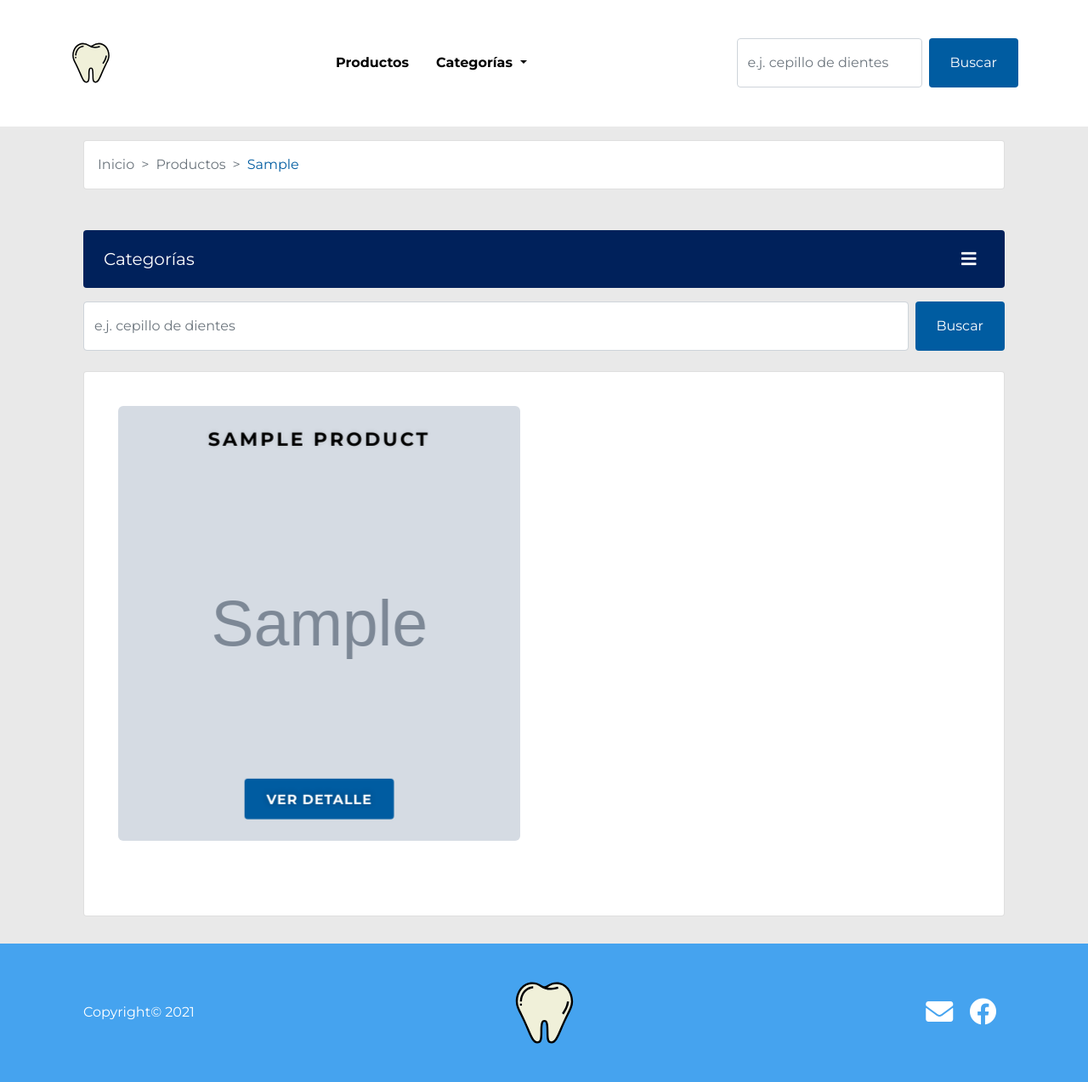
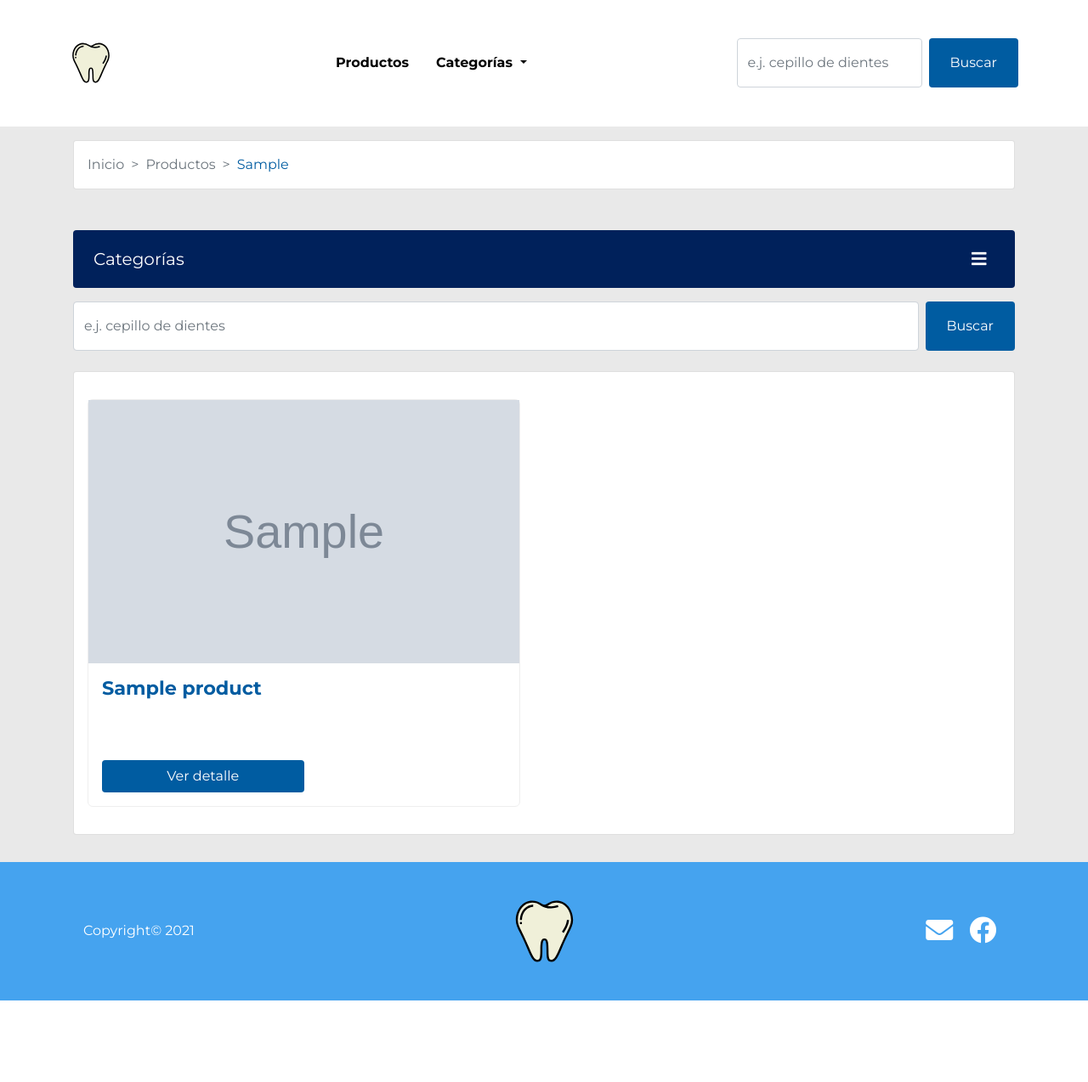
Before and after one commit to IsraGlezP/pdem, a Django app: template pdem/templates/home/products.html in a window 1280 px wide. Shown: the whole page at 85% size. After the commit the page ends 1178 px from the top, so only its background shows below. Run offline with Django 3.2, Linux system fonts and the light colour scheme; the template is opened without the code that fills it: most values are stand-ins (such as "Sample title", 1, 10 or a date in 2020); grey boxes marked "Sample" are stand-in pictures; some libraries are stand-ins or nearby versions.

Commit message:
Changed models for product app, changed layout of flipping card

```diff
--- a/pdem/applications/home/views.py
+++ b/pdem/applications/home/views.py
@@ -19,7 +19,7 @@ class Home(ListView):
 class Products(ListView):
     context_object_name = 'products_list'
     model = Product
-    paginate_by = 10
+    paginate_by = 12
     template_name = 'home/products.html'
 
     def get_context_data(self, **kwargs):
--- a/pdem/applications/product/admin.py
+++ b/pdem/applications/product/admin.py
@@ -1,6 +1,6 @@
 from django.contrib import admin
 
-from .models import Product, Unit_Measurement, Variant
+from .models import Product, Variant
 
 class VariantInline(admin.TabularInline):
     model = Variant
@@ -21,7 +21,7 @@ class ProductAdmin(admin.ModelAdmin):
 
 
 class VariantAdmin(admin.ModelAdmin):
-    list_display = ('id', 'product', 'value', 'unit_measurement')
+    list_display = ('id', 'product', 'value')
     list_display_links = ('id', 'product')
     list_filter = ('product',)
     search_fields = ('product',)
@@ -29,5 +29,4 @@ class VariantAdmin(admin.ModelAdmin):
 
 
 admin.site.register(Product, ProductAdmin)
-admin.site.register(Unit_Measurement)
 admin.site.register(Variant, VariantAdmin)
--- a/pdem/static/css/home.css
+++ b/pdem/static/css/home.css
@@ -73,7 +73,7 @@
 }
 
 /* Buttons effect */
-.button {
+/* .button {
   position: relative;
   z-index: 1;
 }
@@ -102,7 +102,7 @@
 .details-button:hover::after {
   transform: scaleX(1);
   transform-origin: left;
-}
+} */
 
 /* Categories carousel */
 .category-title {
--- a/pdem/static/css/main.css
+++ b/pdem/static/css/main.css
@@ -121,6 +121,38 @@ ul {
     list-style: none;
 }
 
+/* Buttons effect */
+.button {
+    position: relative;
+    z-index: 1;
+  }
+
+.button::after {
+    content: '';
+    position: absolute;
+    top: 0;
+    left: 0;
+    width: 100%;
+    height: 100%;
+    background: var(--clr-accent);
+    z-index: -1;
+    transition: transform 250ms ease-in;
+}
+
+.details-button {
+    background-color: var(--clr-secondary);
+}
+
+.details-button::after {
+    transform: scalex(0);
+    transform-origin: right;
+}
+
+.details-button:hover::after {
+    transform: scaleX(1);
+    transform-origin: left;
+}
+
 /* Footer */
 footer {
     padding: 3rem 2rem;
@@ -140,7 +172,7 @@ footer img {
 }
 
 ::-webkit-scrollbar {
-    width: 10px;
+    width: 5px;
 }
 
 ::-webkit-scrollbar-track {
--- a/pdem/static/css/products.css
+++ b/pdem/static/css/products.css
@@ -44,11 +44,9 @@
 
 .flipping-card {
     width: 100%;
-    height: 32rem;
+    min-height: 30rem;
     margin: 1em;
     perspective: 1500px;
-    /* border: 1px solid var(--clr-secondary);
-    border-radius: 6px; */
 }
 
 .flipping-card .content {
@@ -67,6 +65,11 @@
     transform: rotateY(180deg);
 }
 
+.front {
+    background-color: #fff;
+    border: 1px solid #eee;
+}
+
 .front,
 .back {
     position: absolute;
@@ -83,17 +86,17 @@
 .back .inner {
     height: 100%;
     display: grid;
-    padding: 1.5rem;
+    padding: 1.2rem;
     transform: translateZ(80px) scale(0.94);
 }
 
-.front {
+/* .front {
     background-size: cover;
     background-repeat: no-repeat;
     background-position: bottom center;
-}
+} */
 
-.front:after {
+/* .front:after {
     content: "";
     position: absolute;
     top: 0;
@@ -103,38 +106,40 @@
     display: block;
     border-radius: 6px;
     backface-visibility: hidden;
-    /* background: linear-gradient(40deg, rgba(67, 138, 243, 0.2), rgba(78, 129, 240, 0.2)); */
-}
+    background: linear-gradient(40deg, rgba(67, 138, 243, 0.2), rgba(78, 129, 240, 0.2));
+} */
 
-.front .inner {
+/* .front .inner {
     grid-template-rows: 5fr 1fr 1fr 2fr 1fr;
     justify-items: center;
-}
+} */
 
-.front h2 {
+/* .front h2 {
     grid-row: 1;
     margin-bottom: 0.3em;
     text-transform: uppercase;
     letter-spacing: 3px;
     color: #000;
     text-shadow: 0 0 6px rgba(0, 0, 0, 0.1);
-}
+} */
 
 .back {
     transform: rotateY(180deg);
     background-color: #fff;
     border: 2px solid #f0f0f0;
+    /* opacity: 0; */
 }
 
 .back .inner {
-    grid-template-rows: 1fr 2fr 1fr 2fr 14fr 1fr 1fr;
+    /* grid-template-rows: 1fr 2fr 1fr 2fr 14fr 1fr 1fr; */
+    grid-template-rows: 1fr 2fr 14fr 1fr 1fr;
     grid-template-columns: repeat(4, auto);
     grid-column-gap: 0.8em;
     justify-items: center;
 }
 
 .back .description {
-    grid-row: 5;
+    grid-row: 3;
     grid-column: 1/-1;
     border-radius: 5px;
     line-height: 1.5;
@@ -191,7 +196,7 @@
 
 .button-flipping-card:hover {
     background-color: var(--clr-accent);
-    box-shadow: 0 0 50px rgba(0, 0, 0, 0.5);
+    /* box-shadow: 0 0 50px rgba(0, 0, 0, 0.5); */
     text-shadow: none;
     color: #fff;
 }
@@ -208,3 +213,23 @@
     color: #fff;
     box-shadow: none;
 }
+
+.img-container {
+    height: 65%;
+}
+
+.title-container {
+    height: 35%;
+}
+
+@media screen and (min-width: 992px) {
+    .flipping-card {
+        height: 28rem;
+    }
+}
+
+@media screen and (min-width: 1200px) {
+    .flipping-card {
+        height: 25rem;
+    }
+}
--- a/pdem/templates/home/products.html
+++ b/pdem/templates/home/products.html
@@ -13,7 +13,7 @@
 {% block content %}
 <main class="secondary-background">
     <!-- Breadcrumb -->
-    <div class="container">
+    <div class="container p-0">
         <div class="row p-3">
             <div class="col">
                 <div class="card">
@@ -35,7 +35,7 @@
     <!-- Ends breadcrumb -->
 
     <!-- Filter panel and products -->
-    <div class="container py-3">
+    <div class="container py-3 px-0">
         <div class="row p-3 align-items-center">
             <div class="col-12">
                 <nav class="navbar filter-navbar">
@@ -66,20 +66,25 @@
             </div>
             <div class="col-12 mt-4">
                 <div class="card products-card">
-                    <div class="row p-3 p-lg-4">
+                    <div class="row">
                         {% if products_list %}
                             {% for product in products_list %}
-                            <div class="col-12 col-lg-6 mb-5">
+                            <div class="col-12 col-md-6 col-xxl-4 my-3">
                                 <div class="wrapper">
                                     <div class="flipping-card">
                                         <input type="checkbox" id="card{{ forloop.counter0 }}" class="more" aria-hidden="true">
                                         <div class="content">
-                                            <div class="front" style="background-image: url('{{ product.photo_main.url }}')">
-                                                <div class="inner">
-                                                    <h2 class="fw-bold">{{ product.name }}</h2>
-                                                    <label for="card{{ forloop.counter0 }}" class="button-flipping-card" aria-hidden="true">
-                                                        Ver detalle
-                                                    </label>
+                                            <div class="front">
+                                                <div class="row h-100 w-100 m-0">
+                                                    <div class="col-12 p-0 w-100 img-container">
+                                                            <img src="{{ product.photo_main.url }}" class="w-100 h-100" alt="">
+                                                    </div>
+                                                    <div class="col-12 p-3 title-container d-flex flex-column justify-content-between">
+                                                        <h2 class="fw-bold main-title">{{ product.name }}</h2>
+                                                        <label for="card{{ forloop.counter0 }}" aria-hidden="true" class="btn text-white button details-button w-50 w-lg-100">
+                                                            Ver detalle
+                                                        </label>
+                                                    </div>
                                                 </div>
                                             </div>
                                             <div class="back">
@@ -89,7 +94,7 @@
                                                         <ul>
                                                             {% for variant in variants_list %}
                                                                 {% if variant.product.id == product.id %}
-                                                                <li>{{ variant.value }} {{ variant.unit_measurement }}</li>
+                                                                <li>{{ variant.value }}</li>
                                                                 {% endif%}
                                                             {% endfor %}
                                                         </ul>
```
Also changed, not shown: pdem/applications/product/models.py (+0 -14 lines), pdem/applications/product/migrations/0001_initial.py.
